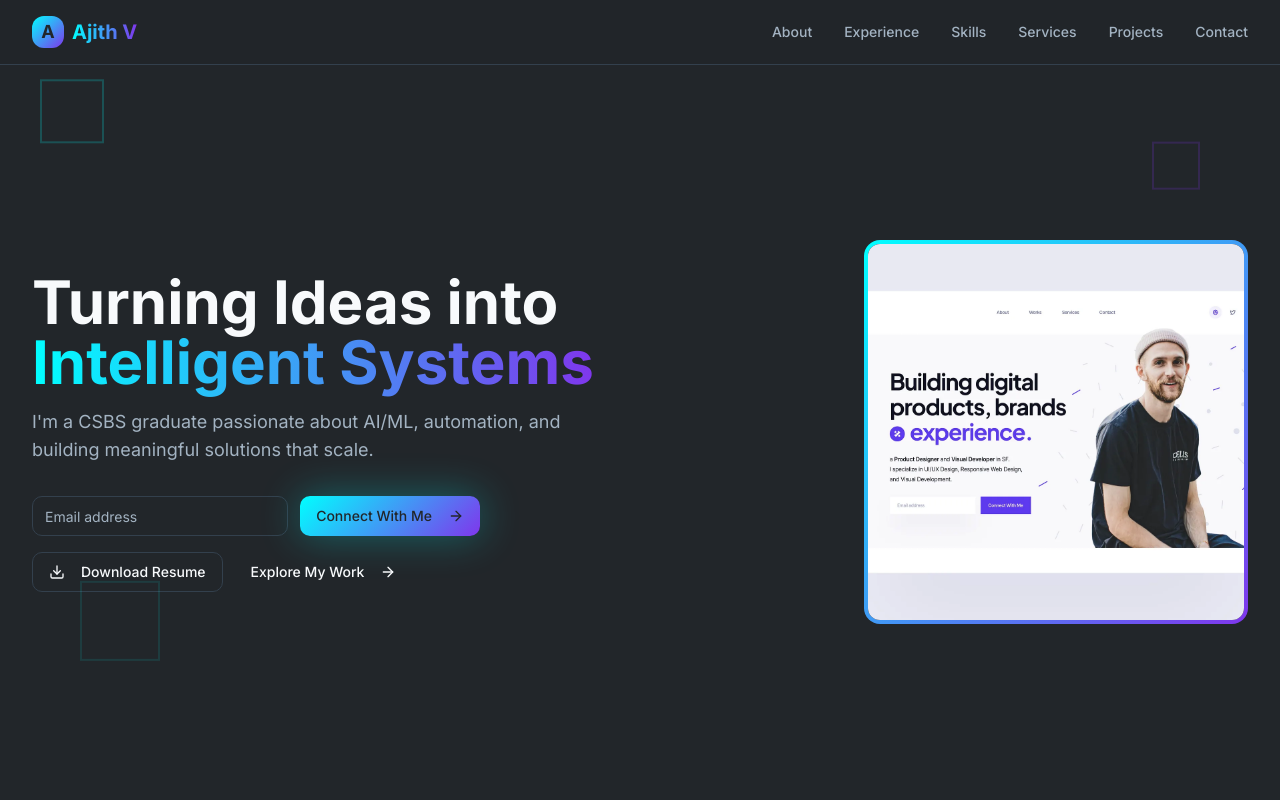
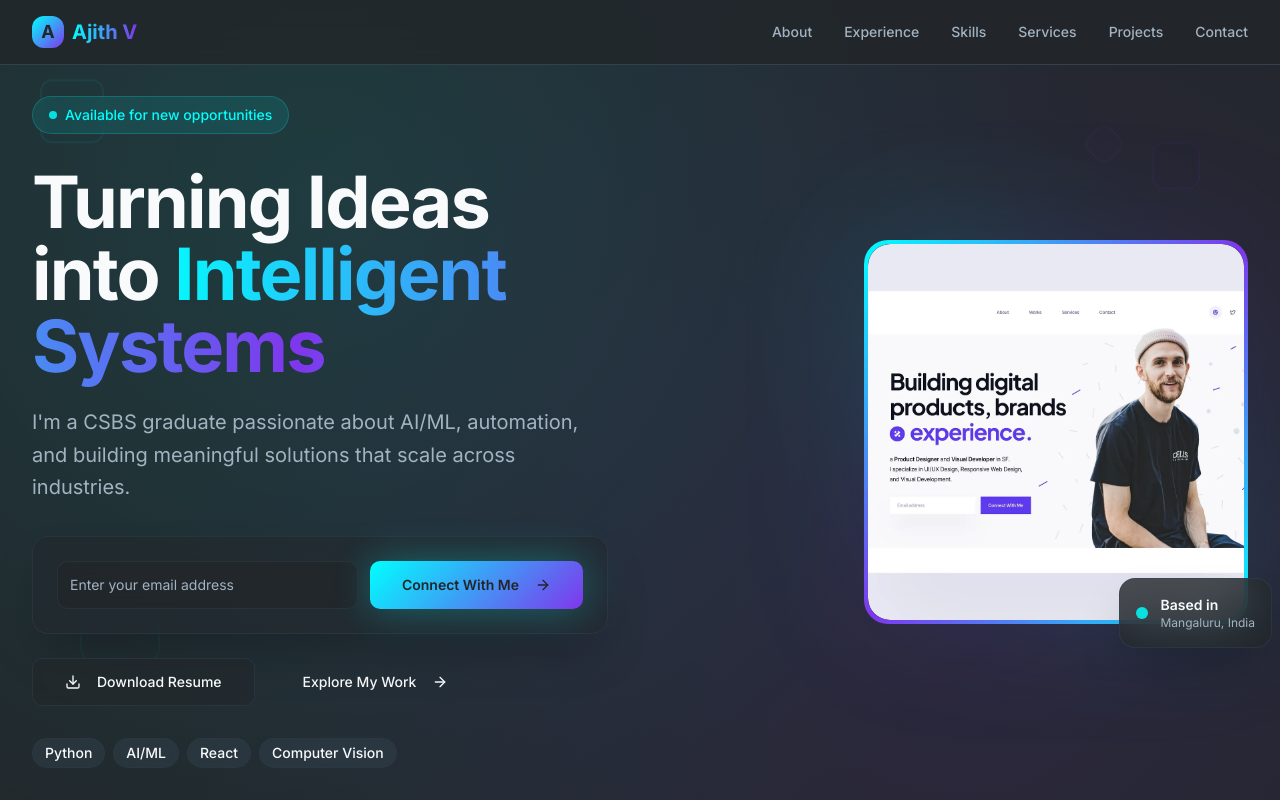
Before and after one commit to ajith2003madhuvana/ajith-v-portfolio-forge, a React (Vite) app: page / in a window 1280 px wide. Shown: the top 800 px of the page. Built offline with nearby package versions, Linux system fonts and the light colour scheme.

Commit message:
Enhance hero section UI/UX
Improved the design and user experience of the hero section.

```diff
--- a/src/components/Hero.tsx
+++ b/src/components/Hero.tsx
@@ -19,69 +19,112 @@ export const Hero = () => {
 
   return (
     <section className="min-h-screen flex items-center justify-center pt-16 px-4 sm:px-6 lg:px-8 relative overflow-hidden">
-      {/* Decorative Elements */}
-      <div className="hero-decoration top-20 left-10 w-16 h-16 border-2 border-primary rotate-45 animate-float"></div>
-      <div className="hero-decoration top-40 right-20 w-12 h-12 border-2 border-accent rotate-12 animate-float" style={{ animationDelay: '2s' }}></div>
-      <div className="hero-decoration bottom-32 left-20 w-20 h-20 border-2 border-primary/50 rotate-45 animate-float" style={{ animationDelay: '4s' }}></div>
+      {/* Background Elements */}
+      <div className="absolute inset-0 bg-gradient-to-br from-background via-background to-background/80"></div>
+      <div className="absolute inset-0 bg-[radial-gradient(circle_at_25%_25%,hsl(var(--primary)/0.1),transparent_70%)]"></div>
+      <div className="absolute inset-0 bg-[radial-gradient(circle_at_75%_75%,hsl(var(--accent)/0.1),transparent_70%)]"></div>
 
-      <div className="max-w-7xl mx-auto grid grid-cols-1 lg:grid-cols-2 gap-12 items-center">
+      {/* Floating Decorative Elements */}
+      <div className="hero-decoration top-20 left-10 w-16 h-16 border-2 border-primary/30 rotate-45 animate-float backdrop-blur-sm bg-primary/5 rounded-lg"></div>
+      <div className="hero-decoration top-40 right-20 w-12 h-12 border-2 border-accent/30 rotate-12 animate-float backdrop-blur-sm bg-accent/5 rounded-lg" style={{ animationDelay: '2s' }}></div>
+      <div className="hero-decoration bottom-32 left-20 w-20 h-20 border-2 border-primary/20 rotate-45 animate-float backdrop-blur-sm bg-primary/3 rounded-lg" style={{ animationDelay: '4s' }}></div>
+      <div className="hero-decoration top-32 right-40 w-8 h-8 border border-accent/40 rotate-45 animate-float backdrop-blur-sm bg-accent/10 rounded-md" style={{ animationDelay: '6s' }}></div>
+
+      <div className="max-w-7xl mx-auto grid grid-cols-1 lg:grid-cols-2 gap-16 items-center relative z-10">
         {/* Content */}
         <div className="space-y-8 text-center lg:text-left">
-          <div className="space-y-4">
-            <h1 className="text-4xl sm:text-5xl lg:text-6xl font-bold leading-tight">
+          {/* Status Badge */}
+          <div className="inline-flex items-center px-4 py-2 rounded-full bg-primary/10 border border-primary/20 backdrop-blur-sm">
+            <div className="w-2 h-2 bg-primary rounded-full animate-pulse mr-2"></div>
+            <span className="text-sm font-medium text-primary">Available for new opportunities</span>
+          </div>
+
+          <div className="space-y-6">
+            <h1 className="text-4xl sm:text-5xl lg:text-7xl font-bold leading-tight tracking-tight">
               Turning Ideas into{' '}
-              <span className="gradient-text">Intelligent Systems</span>
+              <span className="gradient-text bg-gradient-to-r from-primary via-accent to-primary bg-clip-text text-transparent animate-gradient-x">
+                Intelligent Systems
+              </span>
             </h1>
-            <p className="text-lg text-muted-foreground max-w-2xl">
-              I'm a CSBS graduate passionate about AI/ML, automation, and building meaningful solutions that scale.
+            <p className="text-xl text-muted-foreground max-w-2xl leading-relaxed">
+              I'm a CSBS graduate passionate about AI/ML, automation, and building meaningful solutions that scale across industries.
             </p>
           </div>
 
-          {/* Connect Section */}
-          <div className="space-y-4">
-            <div className="flex flex-col sm:flex-row gap-3 max-w-md mx-auto lg:mx-0">
+          {/* Connect Section with Glassmorphism */}
+          <div className="space-y-6">
+            <div className="bg-card/50 backdrop-blur-xl border border-border/50 rounded-2xl p-6 shadow-2xl">
+              <div className="flex flex-col sm:flex-row gap-3">
                 <Input
                   type="email"
-                placeholder="Email address"
+                  placeholder="Enter your email address"
                   value={email}
                   onChange={(e) => setEmail(e.target.value)}
-                className="flex-1 bg-card border-border"
+                  className="flex-1 bg-background/50 border-border/50 backdrop-blur-sm h-12 text-base"
                 />
                 <Button
                   onClick={handleConnect}
-                className="bg-gradient-primary hover:opacity-90 btn-glow"
+                  className="bg-gradient-primary hover:opacity-90 btn-glow h-12 px-8 font-semibold"
                 >
                   Connect With Me
-                <ArrowRight className="ml-2 h-4 w-4" />
+                  <ArrowRight className="ml-2 h-5 w-5" />
                 </Button>
               </div>
+            </div>
 
-            <div className="flex flex-col sm:flex-row gap-3 justify-center lg:justify-start">
-              <Button variant="outline" className="group">
-                <Download className="mr-2 h-4 w-4 group-hover:animate-bounce" />
+            <div className="flex flex-col sm:flex-row gap-4 justify-center lg:justify-start">
+              <Button variant="outline" className="group h-12 px-8 bg-background/50 backdrop-blur-sm border-border/50 hover:bg-primary/10 hover:border-primary/30 transition-all duration-300">
+                <Download className="mr-2 h-5 w-5 group-hover:animate-bounce" />
                 Download Resume
               </Button>
-              <Button variant="ghost">
+              <Button variant="ghost" className="h-12 px-8 hover:bg-accent/10 transition-all duration-300">
                 Explore My Work
-                <ArrowRight className="ml-2 h-4 w-4" />
+                <ArrowRight className="ml-2 h-5 w-5 group-hover:translate-x-1 transition-transform" />
               </Button>
+            </div>
+          </div>
+
+          {/* Tech Stack Pills */}
+          <div className="flex flex-wrap gap-2 justify-center lg:justify-start">
+            {['Python', 'AI/ML', 'React', 'Computer Vision'].map((tech) => (
+              <div key={tech} className="px-3 py-1 bg-secondary/50 backdrop-blur-sm rounded-full text-sm font-medium border border-border/30">
+                {tech}
+              </div>
+            ))}
+          </div>
+        </div>
+
+        {/* Enhanced Profile Image */}
+        <div className="flex justify-center lg:justify-end">
+          <div className="relative group">
+            {/* Main Image Container */}
+            <div className="relative w-80 h-80 lg:w-96 lg:h-96">
+              {/* Gradient Border */}
+              <div className="absolute inset-0 bg-gradient-to-br from-primary via-accent to-primary rounded-3xl p-1 group-hover:scale-105 transition-transform duration-500">
+                <div className="w-full h-full rounded-[1.375rem] bg-background/95 backdrop-blur-sm flex items-center justify-center overflow-hidden">
+                  <img
+                    src="/lovable-uploads/ca759ab0-b524-42f7-aa0f-f5f08ee3afaf.png"
+                    alt="Ajith V"
+                    className="w-full h-full object-cover rounded-[1.375rem] group-hover:scale-110 transition-transform duration-700"
+                  />
+                </div>
+              </div>
+
+              {/* Floating Card */}
+              <div className="absolute -bottom-6 -right-6 bg-card/80 backdrop-blur-xl border border-border/50 rounded-2xl p-4 shadow-2xl group-hover:scale-105 transition-transform duration-500">
+                <div className="flex items-center space-x-3">
+                  <div className="w-3 h-3 bg-primary rounded-full animate-pulse"></div>
+                  <div>
+                    <p className="text-sm font-semibold">Based in</p>
+                    <p className="text-xs text-muted-foreground">Mangaluru, India</p>
                   </div>
                 </div>
               </div>
 
-        {/* Profile Image */}
-        <div className="flex justify-center lg:justify-end">
-          <div className="relative">
-            <div className="w-80 h-80 lg:w-96 lg:h-96 rounded-2xl overflow-hidden bg-gradient-primary p-1">
-              <div className="w-full h-full rounded-xl bg-background flex items-center justify-center">
-                <img
-                  src="/lovable-uploads/ca759ab0-b524-42f7-aa0f-f5f08ee3afaf.png"
-                  alt="Ajith V"
-                  className="w-full h-full object-cover rounded-xl"
-                />
+              {/* Glow Effects */}
+              <div className="absolute -z-10 inset-0 bg-gradient-to-br from-primary/30 via-accent/20 to-primary/30 blur-3xl opacity-50 group-hover:opacity-70 transition-opacity duration-500"></div>
+              <div className="absolute -z-20 inset-0 bg-gradient-to-br from-primary/20 via-transparent to-accent/20 blur-[100px] opacity-30"></div>
             </div>
-            </div>
-            <div className="absolute -z-10 inset-0 bg-gradient-primary blur-3xl opacity-30"></div>
           </div>
         </div>
       </div>
--- a/src/index.css
+++ b/src/index.css
@@ -149,3 +149,14 @@ All colors MUST be HSL.
   0%, 100% { transform: translateY(0px); }
   50% { transform: translateY(-20px); }
 }
+
+@keyframes gradient-x {
+  0%, 100% {
+    background-size: 200% 200%;
+    background-position: left center;
+  }
+  50% {
+    background-size: 200% 200%;
+    background-position: right center;
+  }
+}
--- a/tailwind.config.ts
+++ b/tailwind.config.ts
@@ -104,7 +104,8 @@ export default {
 			},
 			animation: {
 				'accordion-down': 'accordion-down 0.2s ease-out',
-				'accordion-up': 'accordion-up 0.2s ease-out'
+				'accordion-up': 'accordion-up 0.2s ease-out',
+				'gradient-x': 'gradient-x 3s ease infinite'
 			}
 		}
 	},
```
Lines whose indentation alone changed are shown as unchanged.
